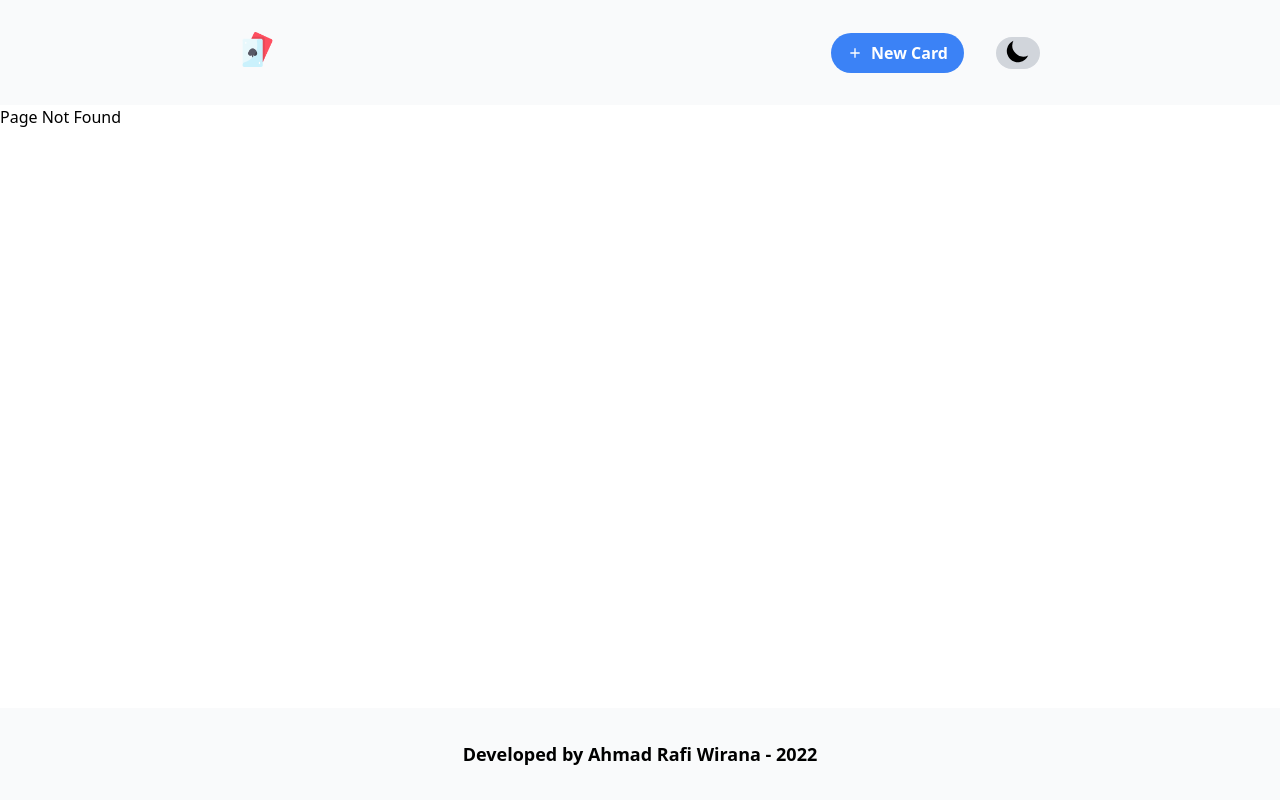
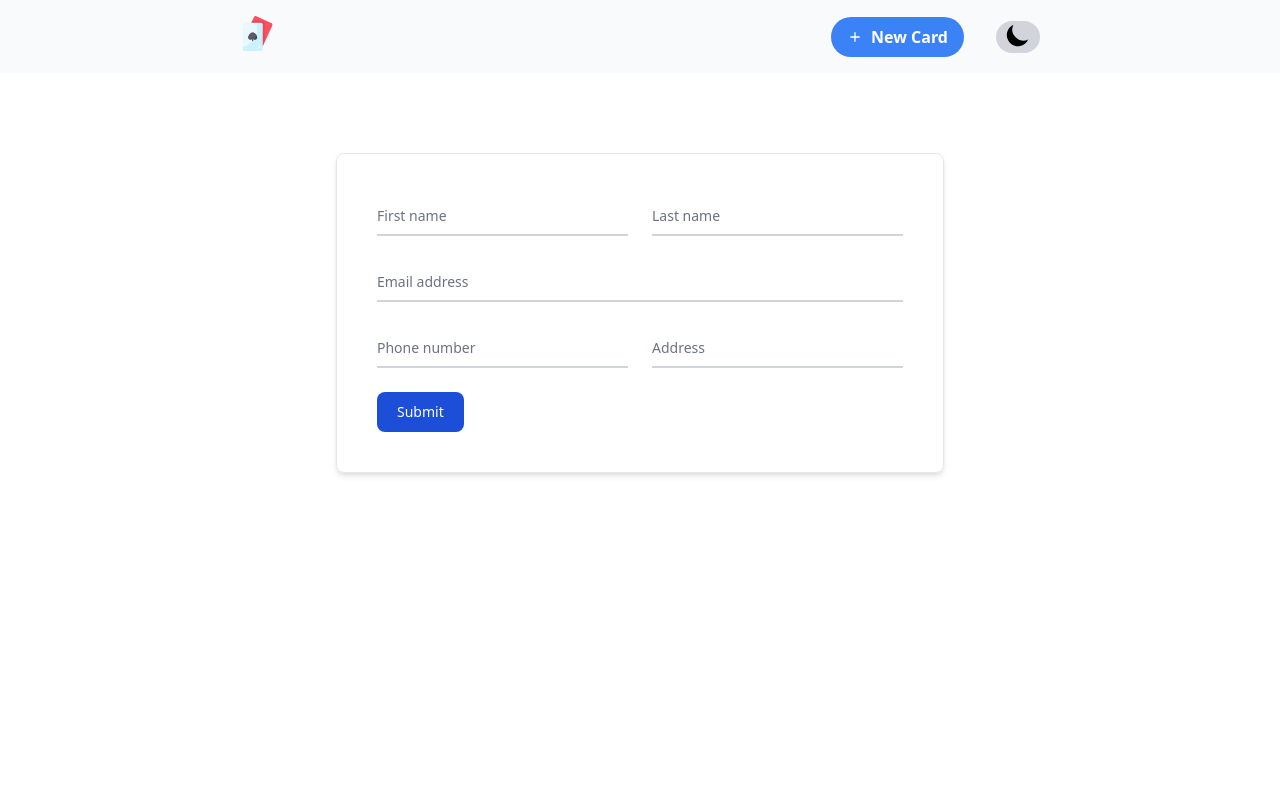
Before and after one commit to ahmadrafidev/se-intern-challenge, a Next.js app: page /addcard in a window 1280 px wide. Before the commit this address had no page. Shown: the top 800 px of the page. Built offline with nearby package versions, Linux system fonts and the light colour scheme.

Commit message:
adding forms

```diff
--- a/components/home-page/index.tsx
+++ b/components/home-page/index.tsx
@@ -1,6 +1,6 @@
 export default function HomePage(){
   return(
-    <div>
+    <div className="min-h-screen">
       text
     </div>
   );
--- a/components/layout/footer.tsx
+++ b/components/layout/footer.tsx
@@ -3,7 +3,7 @@
 
 export default function Footer(){
   return (
-    <footer className="px-6 md:px-20 lg:px-48 xl:px-60 2xl:px-96 py-8 flex justify-center items-center absolute inset-x-0 bottom-0 bg-gray-50 dark:bg-primary">
+    <footer className="px-6 md:px-20 lg:px-48 xl:px-60 2xl:px-96 py-8 flex justify-center items-center relative inset-x-0 bottom-0 bg-gray-50 dark:bg-primary">
       <h1 className="font-sans font-semibold text-s md:text-lg">
         Developed by Ahmad Rafi Wirana - 2022
       </h1>
--- a/components/layout/main-navigation.tsx
+++ b/components/layout/main-navigation.tsx
@@ -41,7 +41,7 @@ export default function MainNavigation(props: any) {
   };
 
   return (
-    <header className="px-8 md:px-20 lg:px-48 xl:px-60 2xl:px-96 py-2 sm:py-4 md:py-8 justify-start md:justify-between flex-column sm:flex items-center mx-auto bg-gray-50 dark:bg-primary">
+    <header className="px-8 md:px-20 lg:px-48 xl:px-60 2xl:px-96 py-2 md:py-4 justify-start md:justify-between flex-column sm:flex items-center bg-gray-50 dark:bg-primary">
       <div>
         <Link href="/">
           <a>
@@ -56,10 +56,15 @@ export default function MainNavigation(props: any) {
       </div>
       <div>
         <ul className="flex flex-row justify-end items-center">
-          <button className="bg-blue-500 hover:bg-blue-700 text-white font-bold py-2 px-4 rounded-full mr-8 flex flex-row items-center">
-            <MdOutlineAdd className="mr-2" />
-            New Card
-          </button>
+          <Link href="/addcard">
+            <a>
+              <button className="bg-blue-500 hover:bg-blue-700 text-white font-bold py-2 px-4 rounded-full mr-8 flex flex-row items-center">
+                <MdOutlineAdd className="mr-2" />
+                New Card
+              </button>
+            </a>
+          </Link>
+
           <motion.li
             whileHover={{
               scale: 1.2,
--- /dev/null
+++ b/components/new-cards/index.tsx
@@ -0,0 +1,124 @@
+import {useState} from 'react';
+
+export default function AddNewCards(props: any){
+  const [firstName, setFirstName] = useState('');
+  const [lastName, setLastName] = useState("");
+  const [email, setEmail] = useState('');
+  const [phone, setPhone] = useState('');
+  const [address, setAddress] = useState('');
+
+  const handleInput = async (e) => {
+    e.preventDefault();
+
+    if (!firstName || !lastName || !email | !phone | !address){
+      alert("All fields are required");
+    }
+    return false;
+  }
+
+
+  return (
+    <div className="h-screen px-8 md:px-20 lg:px-48 xl:px-60 2xl:px-96 bg-white dark:bg-secondary pt-20">
+      <div className="rounded-lg border border-gray-200 shadow-md p-10 max-w-4xl mx-24">
+        <form onSubmit={handleInput}>
+          <div className="grid xl:grid-cols-2 xl:gap-6">
+            <div className="relative z-0 mb-6 w-full group">
+              <input
+                type="text"
+                name="first_name_form"
+                id="first_name_form"
+                className="block py-2.5 px-0 w-full text-sm text-gray-900 bg-transparent border-0 border-b-2 border-gray-300 appearance-none dark:text-white dark:border-gray-600 dark:focus:border-blue-500 focus:outline-none focus:ring-0 focus:border-blue-600 peer"
+                placeholder=" "
+                required
+                onChange={(e) => setFirstName(e.target.value)}
+              />
+              <label
+                htmlFor="first_name_form"
+                className="absolute text-sm text-gray-500 dark:text-gray-400 duration-300 transform -translate-y-6 scale-75 top-3 -z-10 origin-[0] peer-focus:left-0 peer-focus:text-blue-600 peer-focus:dark:text-blue-500 peer-placeholder-shown:scale-100 peer-placeholder-shown:translate-y-0 peer-focus:scale-75 peer-focus:-translate-y-6"
+              >
+                First name
+              </label>
+            </div>
+            <div className="relative z-0 mb-6 w-full group">
+              <input
+                type="text"
+                name="last_name_form"
+                id="last_name_form"
+                className="block py-2.5 px-0 w-full text-sm text-gray-900 bg-transparent border-0 border-b-2 border-gray-300 appearance-none dark:text-white dark:border-gray-600 dark:focus:border-blue-500 focus:outline-none focus:ring-0 focus:border-blue-600 peer"
+                placeholder=" "
+                required
+                onChange={(e) => setLastName(e.target.value)}
+              />
+              <label
+                htmlFor="last_name_form"
+                className="absolute text-sm text-gray-500 dark:text-gray-400 duration-300 transform -translate-y-6 scale-75 top-3 -z-10 origin-[0] peer-focus:left-0 peer-focus:text-blue-600 peer-focus:dark:text-blue-500 peer-placeholder-shown:scale-100 peer-placeholder-shown:translate-y-0 peer-focus:scale-75 peer-focus:-translate-y-6"
+              >
+                Last name
+              </label>
+            </div>
+          </div>
+          <div className="relative z-0 mb-6 w-full group">
+            <input
+              type="email"
+              name="email_form"
+              className="block py-2.5 px-0 w-full text-sm text-gray-900 bg-transparent border-0 border-b-2 border-gray-300 appearance-none dark:text-white dark:border-gray-600 dark:focus:border-blue-500 focus:outline-none focus:ring-0 focus:border-blue-600 peer"
+              placeholder=" "
+              required
+              onChange={(e) => setEmail(e.target.value)}
+            />
+            <label
+              htmlFor="email_form"
+              className="absolute text-sm text-gray-500 dark:text-gray-400 duration-300 transform -translate-y-6 scale-75 top-3 -z-10 origin-[0] peer-focus:left-0 peer-focus:text-blue-600 peer-focus:dark:text-blue-500 peer-placeholder-shown:scale-100 peer-placeholder-shown:translate-y-0 peer-focus:scale-75 peer-focus:-translate-y-6"
+            >
+              Email address
+            </label>
+          </div>
+
+          <div className="grid xl:grid-cols-2 xl:gap-6">
+            <div className="relative z-0 mb-6 w-full group">
+              <input
+                type="tel"
+                pattern="[0-9]{3}-[0-9]{3}-[0-9]{4}"
+                name="phone_form"
+                id="phone_form"
+                className="block py-2.5 px-0 w-full text-sm text-gray-900 bg-transparent border-0 border-b-2 border-gray-300 appearance-none dark:text-white dark:border-gray-600 dark:focus:border-blue-500 focus:outline-none focus:ring-0 focus:border-blue-600 peer"
+                placeholder=" "
+                required
+                onChange={(e) => setPhone(e.target.value)}
+              />
+              <label
+                htmlFor="phone_form"
+                className="absolute text-sm text-gray-500 dark:text-gray-400 duration-300 transform -translate-y-6 scale-75 top-3 -z-10 origin-[0] peer-focus:left-0 peer-focus:text-blue-600 peer-focus:dark:text-blue-500 peer-placeholder-shown:scale-100 peer-placeholder-shown:translate-y-0 peer-focus:scale-75 peer-focus:-translate-y-6"
+              >
+                Phone number
+              </label>
+            </div>
+            <div className="relative z-0 mb-6 w-full group">
+              <input
+                type="text"
+                name="Address"
+                id="Address"
+                className="block py-2.5 px-0 w-full text-sm text-gray-900 bg-transparent border-0 border-b-2 border-gray-300 appearance-none dark:text-white dark:border-gray-600 dark:focus:border-blue-500 focus:outline-none focus:ring-0 focus:border-blue-600 peer"
+                placeholder=" "
+                required
+                onChange={(e) => setAddress(e.target.value)}
+              />
+              <label
+                htmlFor="Address"
+                className="absolute text-sm text-gray-500 dark:text-gray-400 duration-300 transform -translate-y-6 scale-75 top-3 -z-10 origin-[0] peer-focus:left-0 peer-focus:text-blue-600 peer-focus:dark:text-blue-500 peer-placeholder-shown:scale-100 peer-placeholder-shown:translate-y-0 peer-focus:scale-75 peer-focus:-translate-y-6"
+              >
+                Address
+              </label>
+            </div>
+          </div>
+          <button
+            type="submit"
+            className="text-white bg-blue-700 hover:bg-blue-800 focus:ring-4 focus:outline-none focus:ring-blue-300 font-medium rounded-lg text-sm w-full sm:w-auto px-5 py-2.5 text-center dark:bg-blue-600 dark:hover:bg-blue-700 dark:focus:ring-blue-800"
+          >
+            Submit
+          </button>
+        </form>
+      </div>
+    </div>
+  );
+}
--- /dev/null
+++ b/pages/addcard.tsx
@@ -0,0 +1,17 @@
+import { Fragment } from "react";
+import Head from "next/head";
+import { NextPage } from "next";
+import AddNewCards from '../components/new-cards/index';
+
+const AddNewCard: NextPage = () => {
+  return (
+    <Fragment>
+      <Head>
+        <title>Add Card</title>
+      </Head>
+      <AddNewCards />
+    </Fragment>
+  );
+};
+
+export default AddNewCard;
--- a/tailwind.config.js
+++ b/tailwind.config.js
@@ -131,6 +131,7 @@ module.exports = {
         backgroundColor: ({ theme }) => ({
             ...theme('colors'),
             'primary': '#212121',
+            'secondary': '#2e2e2e',
         }),
         backgroundImage: {
             none: 'none',
```
Also changed, not shown: 1 other file (tests, documents, lock files or other folders).
